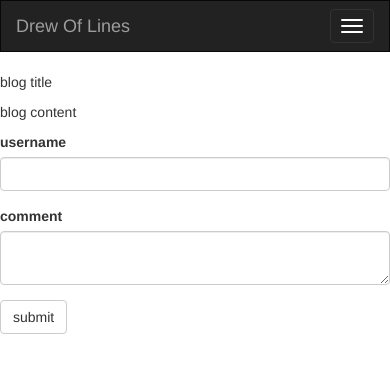
After one commit to trevor-ngugi/Drew-Of-Lines, a Flask app: page /blog/comment/1 in a window 390 px wide; the page is wider, and only the part inside the window is pictured. The commit adds this page. Shown: the top 373 px of that part. Run offline with Flask 2, Linux system fonts and the light colour scheme; some libraries are stand-ins or nearby versions.

Commit message:
add comment section

```diff
--- /dev/null
+++ b/app/forms.py
@@ -0,0 +1,8 @@
+from flask_wtf import FlaskForm
+from wtforms import StringField,TextAreaField,SubmitField
+from wtforms.validators import Required
+
+class CommentForm(FlaskForm):
+    username=StringField('username',validators=[Required()])
+    comment=TextAreaField('comment',validators=[Required()])
+    submit=SubmitField('submit')
--- a/app/templates/blog.html
+++ b/app/templates/blog.html
@@ -3,5 +3,6 @@
 
 
 <p>hello there {{author}}</p>
+<a href="/blog/comment/blog_id">comment</a>
 
 {%endblock%}
--- /dev/null
+++ b/app/templates/comment.html
@@ -0,0 +1,18 @@
+{%extends 'base.html' %}
+{% import 'bootstrap/wtf.html' as wtf %}
+
+{% block content%}
+<div class="cointainer">
+    <div class="row">
+        <div class="col-md-9">
+            <p>blog title</p>
+            <p>blog content</p>
+
+        </div>
+        <div class="col-md-3">
+            {{ wtf.quick_form(comment_form) }}
+        </div>
+    </div>
+</div>
+
+{% endblock %}
--- a/app/templates/index.html
+++ b/app/templates/index.html
@@ -19,7 +19,7 @@
         <h1>Jobs, Skills, and the Potential of AI in Kenya</h1>
         <p>SAORI IMAIZUMI</p>
         <p>posted at:</p>
-        <a href="blog.html"></a>
+        <a href="/blog/user_id">
         <button type='button'>read more</button>
         </a>
     </div>
--- a/app/views.py
+++ b/app/views.py
@@ -1,5 +1,8 @@
-from flask import render_template
+from flask import render_template,redirect,url_for
 from app import app
+from .models import comments
+from .forms import CommentForm
+Comment=comments.Comment
 
 #views
 @app.route("/")
@@ -17,3 +20,18 @@ def blog(user_id):
     """
     title="read blog"
     return render_template('blog.html',author=user_id,title=title)
+
+
+@app.route('/blog/comment/<blog_id>',methods = ['GET','POST'])
+def new_comment(blog_id):
+    form=CommentForm()
+
+    if form.validate_on_submit():
+        username=form.username.data
+        comment=form.comment.data
+        new_comment=Comment(blog_id,blog,comment)
+        new_comment.save_comment()
+        return redirect(url_for('blog',author = user_id ))
+
+    title='read african blog'
+    return render_template('comment.html',title=title,comment_form=form)
```
Also changed, not shown: app/models/comments.py (added, +14 -0 lines).
